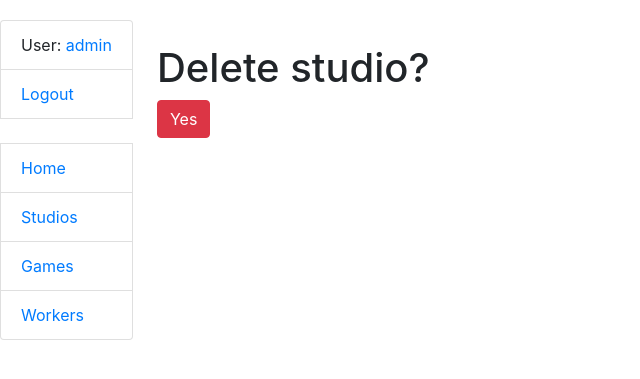
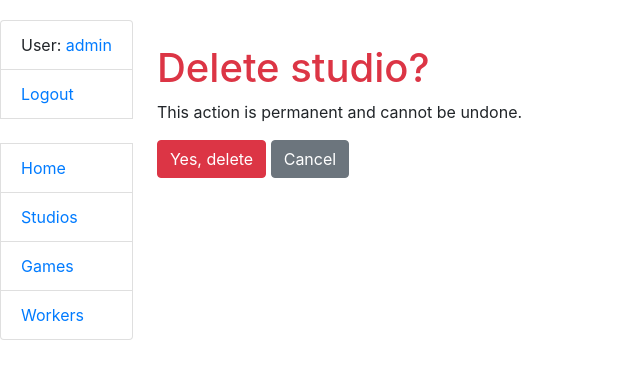
Before and after one commit to Sir-Churchill/game-studio, a Django app: page /studios/1/delete/ in a window 1280 px wide. Shown: the top 379 px of the page, without its empty margins (0-640 px from the left). Run offline with Django 5.2, Linux system fonts and the light colour scheme; a user stored in the database is signed in; data comes from the database, SQL or seed files in the repository.

Commit message:
Add Studio delete confirmation page with custom styles and cancel button

```diff
--- a/templates/core/studio_confirm_delete.html
+++ b/templates/core/studio_confirm_delete.html
@@ -1,9 +1,21 @@
 {% extends "base.html" %}
+{% load static %}
+
 
 {% block content %}
-    <h1>Delete studio?</h1>
-    <form method="post" action="">
-        {% csrf_token %}
-        <input type="submit" value="Yes" class="btn btn-danger">
-    </form>
+    <div class="delete-container">
+        <h1 class="text-danger">Delete studio?</h1>
+        <p class="warning-text">This action is permanent and cannot be undone.</p>
+        <form method="post">
+            {% csrf_token %}
+            <div class="form-actions">
+                <input type="submit" class="btn btn-danger delete-btn" value="Yes, delete">
+                <a href="{% url 'core:studio-list' %}" class="btn btn-secondary cancel-btn">Cancel</a>
+            </div>
+        </form>
+    </div>
 {% endblock %}
+
+{% block js_scripts %}
+    <script src="{% static 'js/main.js' %}"></script>
+{% endblock %}
```
